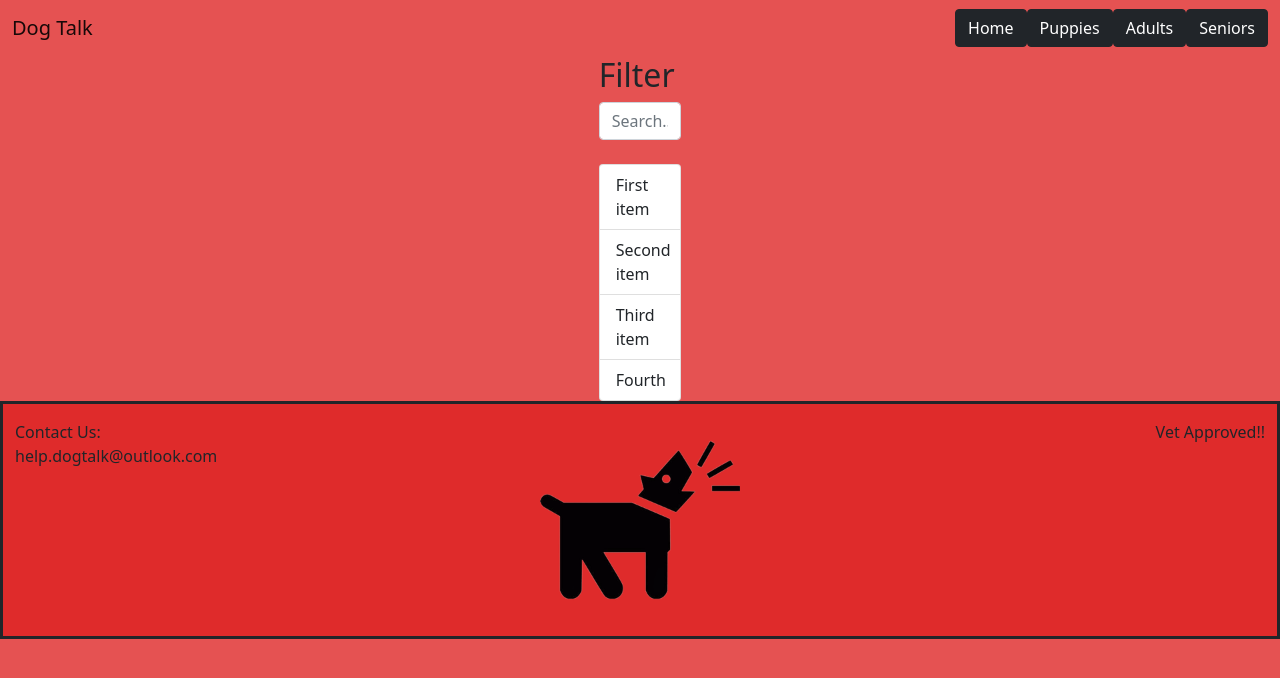
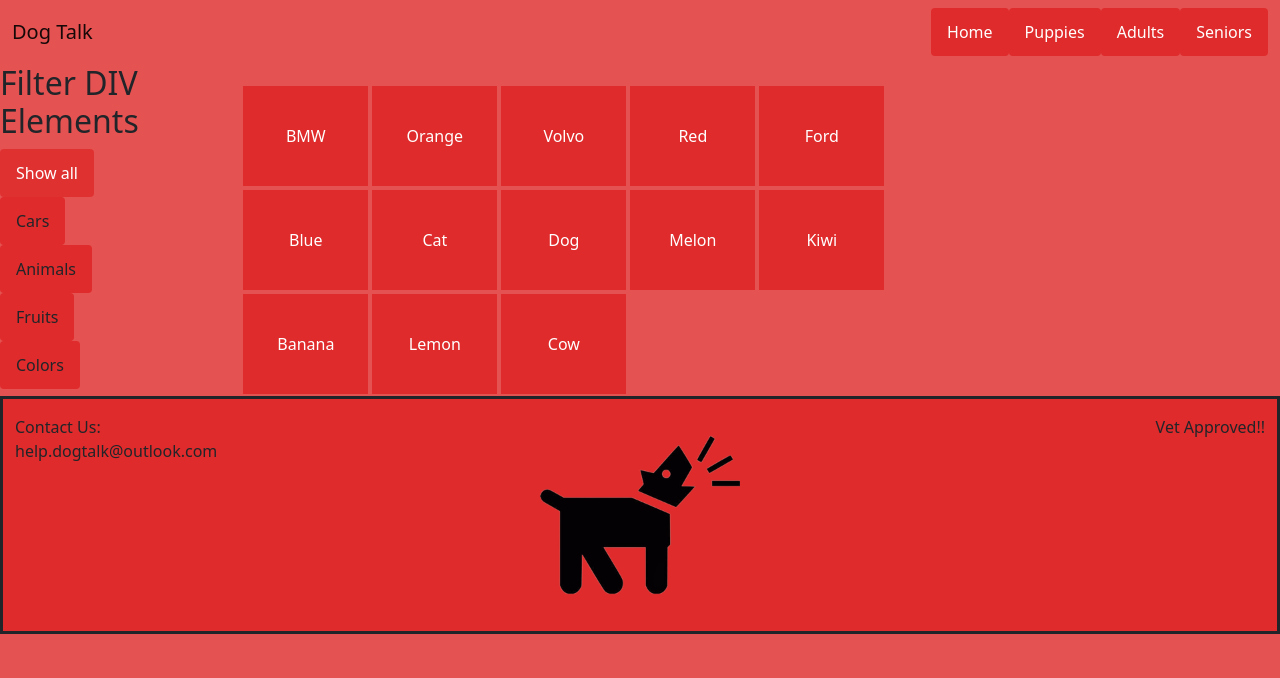
Before and after one commit to se-b34/dog-talk, a plain HTML site: page languages.html in a window 1280 px wide. Drawn offline with nearby package versions, Linux system fonts and the light colour scheme.

Commit message:
new filter

```diff
--- a/languages.html
+++ b/languages.html
@@ -15,7 +15,7 @@
 
         <!-- Personal CSS File -->
         <link rel="stylesheet" type="text/css" href="style.css">
-        <link rel="stylesheet" type="text/css" href="language-style.css">
+
 
 
         <title>All Languages Page</title>
@@ -44,17 +44,85 @@
             </div>
         </nav>
 
-        <div class="container col-1">
-            <h2>Filter </h2>
-            <input class="form-control" id="myInput" type="text" placeholder="Search..">
-            <br>
-            <ul class="list-group" id="myList">
-              <li class="list-group-item">First item</li>
-              <li class="list-group-item">Second item</li>
-              <li class="list-group-item">Third item</li>
-              <li class="list-group-item">Fourth</li>
-            </ul>
+
+
+          <div class="row">
+              <div class="col-2">
+                <h2>Filter DIV Elements</h2>
+
+                <div id="myBtnContainer">
+                  <button class="btn active" onclick="filterSelection('all')"> Show all</button><br>
+                  <button class="btn" onclick="filterSelection('cars')"> Cars</button><br>
+                  <button class="btn" onclick="filterSelection('animals')"> Animals</button><br>
+                  <button class="btn" onclick="filterSelection('fruits')"> Fruits</button><br>
+                  <button class="btn" onclick="filterSelection('colors')"> Colors</button><br>
+                </div>
+              </div>
+              <div class="laguages-page-food col-7">
+                <div class="container ">
+                  <div class="filterDiv cars">BMW</div>
+                  <div class="filterDiv colors fruits">Orange</div>
+                  <div class="filterDiv cars">Volvo</div>
+                  <div class="filterDiv colors">Red</div>
+                  <div class="filterDiv cars">Ford</div>
+                  <div class="filterDiv colors">Blue</div>
+                  <div class="filterDiv animals">Cat</div>
+                  <div class="filterDiv animals">Dog</div>
+                  <div class="filterDiv fruits">Melon</div>
+                  <div class="filterDiv fruits animals">Kiwi</div>
+                  <div class="filterDiv fruits">Banana</div>
+                  <div class="filterDiv fruits">Lemon</div>
+                  <div class="filterDiv animals">Cow</div>
+                </div>
+              </div>
           </div>
+        </div>
+
+        <script>
+          filterSelection("all")
+          function filterSelection(c) {
+            var x, i;
+            x = document.getElementsByClassName("filterDiv");
+            if (c == "all") c = "";
+            for (i = 0; i < x.length; i++) {
+              w3RemoveClass(x[i], "show");
+              if (x[i].className.indexOf(c) > -1) w3AddClass(x[i], "show");
+            }
+          }
+
+          function w3AddClass(element, name) {
+            var i, arr1, arr2;
+            arr1 = element.className.split(" ");
+            arr2 = name.split(" ");
+            for (i = 0; i < arr2.length; i++) {
+              if (arr1.indexOf(arr2[i]) == -1) {element.className += " " + arr2[i];}
+            }
+          }
+
+          function w3RemoveClass(element, name) {
+            var i, arr1, arr2;
+            arr1 = element.className.split(" ");
+            arr2 = name.split(" ");
+            for (i = 0; i < arr2.length; i++) {
+              while (arr1.indexOf(arr2[i]) > -1) {
+                arr1.splice(arr1.indexOf(arr2[i]), 1);
+              }
+            }
+            element.className = arr1.join(" ");
+          }
+
+          // Add active class to the current button (highlight it)
+          var btnContainer = document.getElementById("myBtnContainer");
+          var btns = btnContainer.getElementsByClassName("btn");
+          for (var i = 0; i < btns.length; i++) {
+            btns[i].addEventListener("click", function(){
+              var current = document.getElementsByClassName("active");
+              current[0].className = current[0].className.replace(" active", "");
+              this.className += " active";
+            });
+          }
+          </script>
+
 
           <footer>
             <p>
--- a/style.css
+++ b/style.css
@@ -149,3 +149,41 @@ footer {
 nav .navbar-custom {
   background-color: rgb(223, 43, 43);
 }
+
+.filterDiv {
+  float: left;
+  background-color: rgb(223, 43, 43);
+  color: #ffffff;
+  width: 125px;
+  line-height: 100px;
+  text-align: center;
+  margin: 2px;
+  display: none;
+}
+
+.show {
+  display: block;
+}
+
+.container {
+  margin-top: 20px;
+  overflow: hidden;
+}
+
+/* Style the buttons */
+.btn {
+  border: none;
+  outline: none;
+  padding: 12px 16px;
+  background-color: rgb(223, 43, 43);
+  cursor: pointer;
+}
+
+.btn:hover {
+  background-color: rgba(223, 43, 43, 0.813);
+}
+
+.btn.active {
+  background-color: rgba(223, 43, 43, 0.813);
+  color: white;
+}
```
Also changed, not shown: languages-style.css (deleted, +0 -16 lines).
